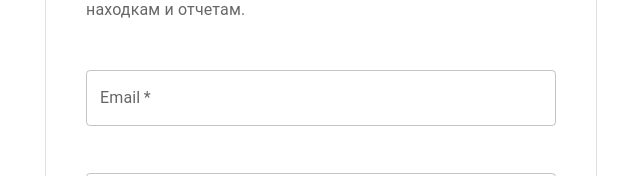
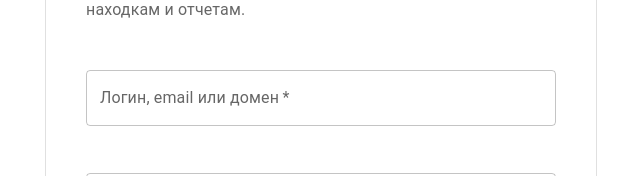
Before and after one commit to Nefrit0n/Red-Lycoris, a React (Vite) app in the folder frontend/: page /login in a window 1280 px wide. Shown: the part 201-377 px from the top of the page, without its empty margins (319-959 px from the left). Built offline with nearby package versions, Linux system fonts and the light colour scheme.

Commit message:
Support login by username, email, or domain

```diff
--- a/frontend/src/api/auth.ts
+++ b/frontend/src/api/auth.ts
@@ -12,7 +12,7 @@ export const login = async (payload: LoginRequest): Promise<LoginResponse> => {
   });
 
   if (!response.ok) {
-    throw new Error("Неверный email или пароль");
+    throw new Error("Неверный логин или пароль");
   }
 
   const result = await parseApiResponse<{ data: LoginResponse }>(response);
--- a/frontend/src/pages/LoginPage.tsx
+++ b/frontend/src/pages/LoginPage.tsx
@@ -14,33 +14,26 @@ import { login } from "../api/auth";
 
 const LoginPage = () => {
   const navigate = useNavigate();
-  const [email, setEmail] = useState("");
+  const [loginValue, setLoginValue] = useState("");
   const [password, setPassword] = useState("");
   const [loading, setLoading] = useState(false);
   const [error, setError] = useState<string | null>(null);
-  const [emailError, setEmailError] = useState(false);
-
-  const isEmailValid = (value: string) =>
-    /^[^\s@]+@[^\s@]+\.[^\s@]+$/.test(value);
+  const [loginError, setLoginError] = useState(false);
 
   const handleSubmit = async (event: React.FormEvent<HTMLFormElement>) => {
     event.preventDefault();
     setError(null);
-    setEmailError(false);
+    setLoginError(false);
 
-    if (!email || !password) {
-      setError("Заполните email и пароль");
-      return;
-    }
-    if (!isEmailValid(email)) {
-      setEmailError(true);
-      setError("Введите корректный email");
+    if (!loginValue || !password) {
+      setLoginError(!loginValue);
+      setError("Заполните логин и пароль");
       return;
     }
 
     setLoading(true);
     try {
-      const result = await login({ email, password });
+      const result = await login({ login: loginValue, password });
       if (result.needsPasswordChange) {
         navigate("/change_password", { replace: true });
       } else {
@@ -75,16 +68,16 @@ const LoginPage = () => {
 
         <Box component="form" onSubmit={handleSubmit} noValidate>
           <TextField
-            label="Email"
-            type="email"
-            value={email}
-            onChange={(event) => setEmail(event.target.value)}
+            label="Логин, email или домен"
+            type="text"
+            value={loginValue}
+            onChange={(event) => setLoginValue(event.target.value)}
             margin="normal"
             fullWidth
             required
-            autoComplete="email"
-            error={emailError}
-            helperText={emailError ? "Некорректный формат email" : " "}
+            autoComplete="username"
+            error={loginError}
+            helperText={loginError ? "Введите логин" : " "}
           />
           <TextField
             label="Пароль"
--- a/frontend/src/types/auth.ts
+++ b/frontend/src/types/auth.ts
@@ -1,5 +1,5 @@
 export interface LoginRequest {
-  email: string;
+  login: string;
   password: string;
 }
 
```
Also changed, not shown: 2 other files (tests, documents, lock files or other folders).
